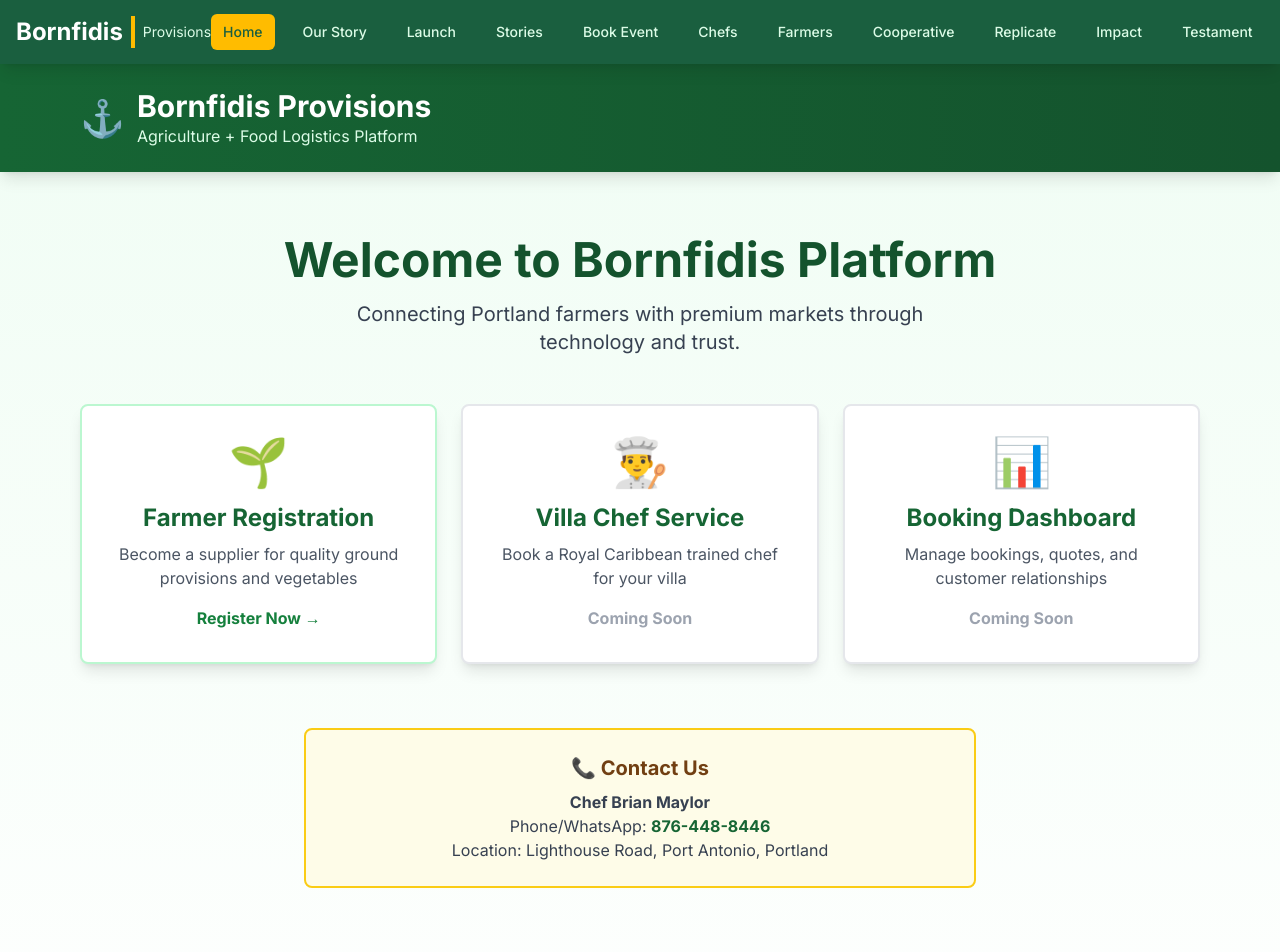
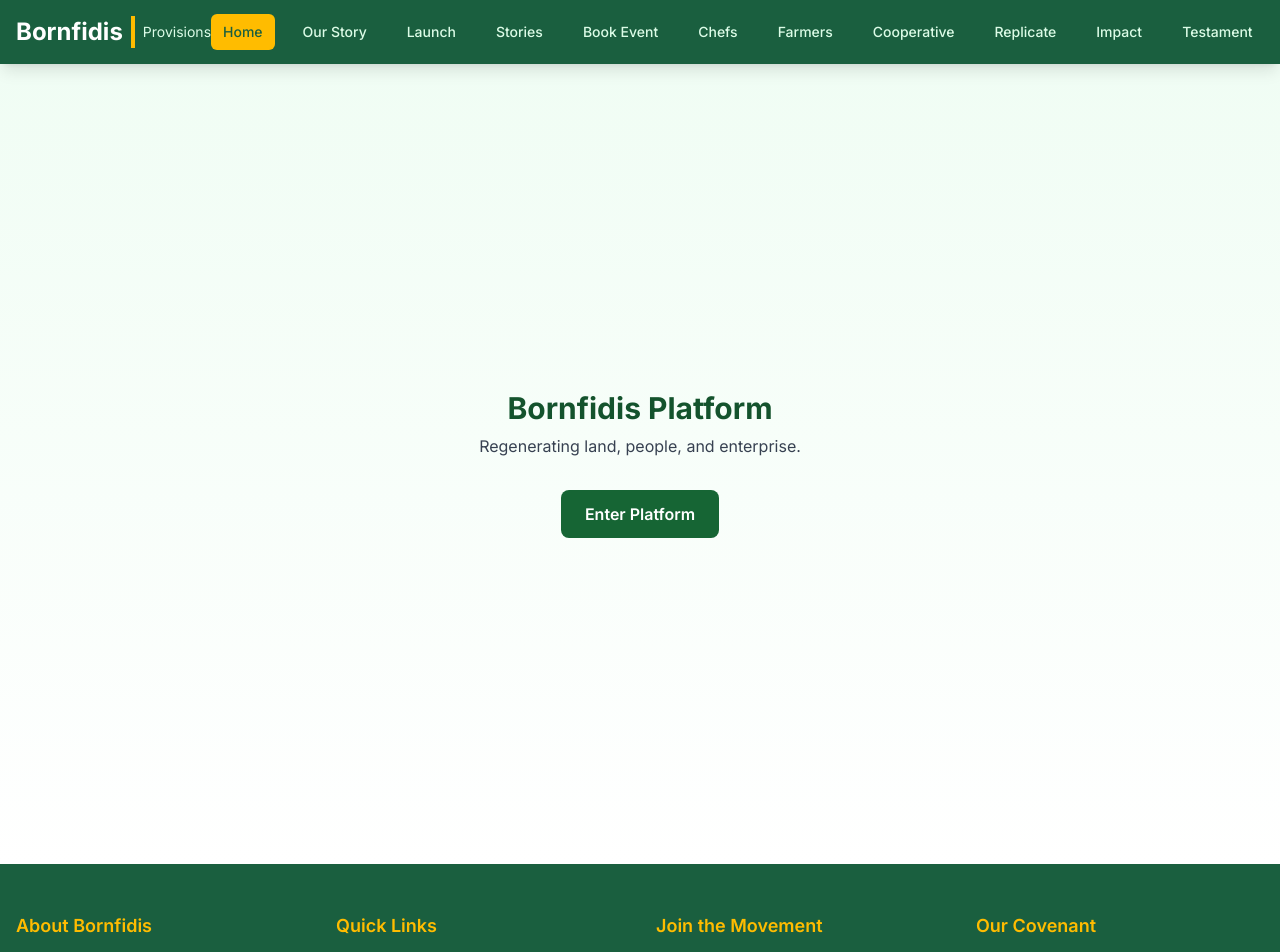
Before and after one commit to Bornfidis-Ecosystem/bornfidis-platform, a Next.js app: page / in a window 1280 px wide. Shown: the top 952 px of the page. Built offline with nearby package versions, Linux system fonts and the light colour scheme.

Commit message:
Add root homepage for platform

```diff
--- a/app/page.tsx
+++ b/app/page.tsx
@@ -1,107 +1,18 @@
 import Link from 'next/link';
 
-export default function HomePage() {
+export default function Home() {
   return (
-    <div className="min-h-screen bg-gradient-to-b from-green-50 to-white">
-      {/* Header */}
-      <header className="bg-gradient-to-r from-green-800 to-green-900 text-white py-6 shadow-lg">
-        <div className="max-w-6xl mx-auto px-4">
-          <div className="flex items-center gap-3">
-            <div className="text-4xl">⚓</div>
-            <div>
-              <h1 className="text-3xl font-bold">Bornfidis Provisions</h1>
-              <p className="text-green-100">Agriculture + Food Logistics Platform</p>
-            </div>
-          </div>
-        </div>
-      </header>
-
-      {/* Hero Section */}
-      <div className="max-w-6xl mx-auto px-4 py-16 text-center">
-        <h2 className="text-4xl md:text-5xl font-bold text-green-900 mb-4">
-          Welcome to Bornfidis Platform
-        </h2>
-        <p className="text-xl text-gray-700 mb-12 max-w-2xl mx-auto">
-          Connecting Portland farmers with premium markets through technology and trust.
-        </p>
-
-        {/* Quick Links Grid */}
-        <div className="grid md:grid-cols-3 gap-6 mb-16">
-
-          {/* Farmer Registration */}
-          <Link
-            href="/farmer-intake"
-            className="bg-white rounded-lg shadow-lg p-8 hover:shadow-xl transition border-2 border-green-200 hover:border-green-500 group"
-          >
-            <div className="text-5xl mb-4">🌱</div>
-            <h3 className="text-2xl font-bold text-green-800 mb-2">
-              Farmer Registration
-            </h3>
-            <p className="text-gray-600 mb-4">
-              Become a supplier for quality ground provisions and vegetables
-            </p>
-            <span className="text-green-700 font-bold group-hover:underline">
-              Register Now →
-            </span>
-          </Link>
-
-          {/* Villa Chef Booking */}
-          <div className="bg-white rounded-lg shadow-lg p-8 border-2 border-gray-200">
-            <div className="text-5xl mb-4">👨‍🍳</div>
-            <h3 className="text-2xl font-bold text-green-800 mb-2">
-              Villa Chef Service
-            </h3>
-            <p className="text-gray-600 mb-4">
-              Book a Royal Caribbean trained chef for your villa
-            </p>
-            <span className="text-gray-400 font-bold">
-              Coming Soon
-            </span>
-          </div>
-
-          {/* Booking Dashboard */}
-          <div className="bg-white rounded-lg shadow-lg p-8 border-2 border-gray-200">
-            <div className="text-5xl mb-4">📊</div>
-            <h3 className="text-2xl font-bold text-green-800 mb-2">
-              Booking Dashboard
-            </h3>
-            <p className="text-gray-600 mb-4">
-              Manage bookings, quotes, and customer relationships
-            </p>
-            <span className="text-gray-400 font-bold">
-              Coming Soon
-            </span>
-          </div>
-
-        </div>
-
-        {/* Business Info */}
-        <div className="bg-yellow-50 border-2 border-yellow-400 rounded-lg p-6 max-w-2xl mx-auto">
-          <h4 className="text-xl font-bold text-yellow-900 mb-2">
-            📞 Contact Us
-          </h4>
-          <p className="text-gray-700">
-            <strong>Chef Brian Maylor</strong><br />
-            Phone/WhatsApp: <span className="font-bold text-green-800">876-448-8446</span><br />
-            Location: Lighthouse Road, Port Antonio, Portland
-          </p>
-        </div>
-      </div>
-
-      {/* Footer */}
-      <footer className="bg-green-900 text-white py-8 mt-16">
-        <div className="max-w-6xl mx-auto px-4 text-center">
-          <p className="text-green-100 mb-2">
-            <strong>Bornfidis Provisions</strong> • Registration #9007/2025
-          </p>
-          <p className="text-green-300 text-sm">
-            Agriculture + Food Logistics • Portland Parish, Jamaica
-          </p>
-          <p className="text-green-400 text-xs mt-4">
-            &quot;Real Jamaican Flavors, International Standards&quot;
-          </p>
-        </div>
-      </footer>
-    </div>
+    <main className="min-h-screen flex flex-col items-center justify-center p-10 bg-gradient-to-b from-green-50 to-white">
+      <h1 className="text-3xl font-bold text-green-900 mb-2">Bornfidis Platform</h1>
+      <p className="text-gray-700 mb-8 text-center max-w-md">
+        Regenerating land, people, and enterprise.
+      </p>
+      <Link
+        href="/admin/login"
+        className="px-6 py-3 bg-green-800 text-white font-semibold rounded-lg hover:bg-green-900 transition"
+      >
+        Enter Platform
+      </Link>
+    </main>
   );
 }
```
